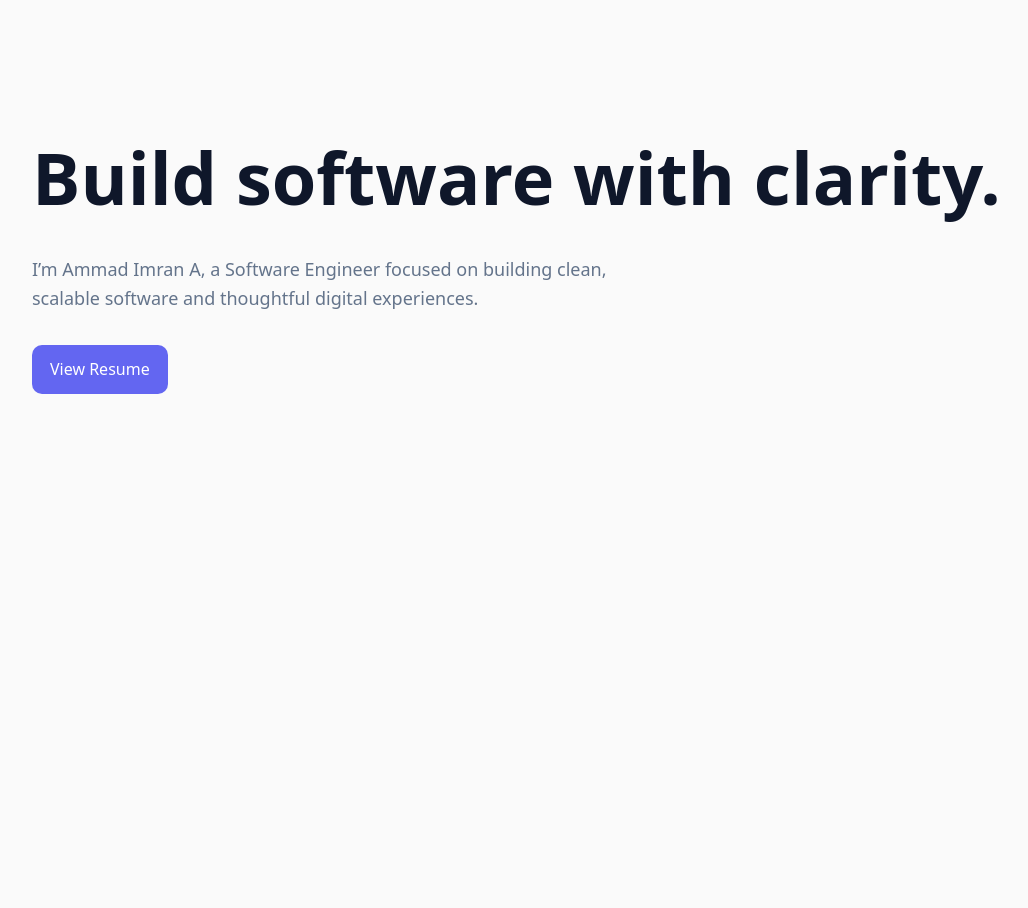
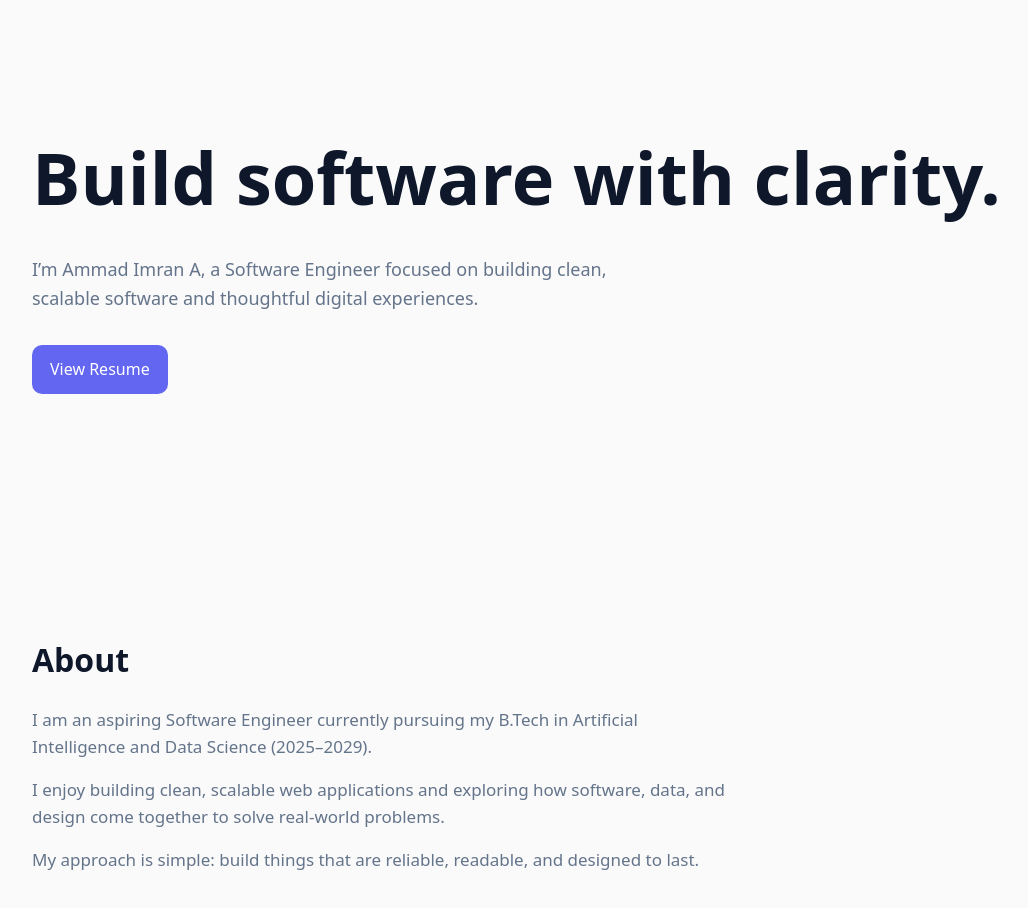
Before and after one commit to iimr4n/portfolio-js, a Next.js app: page / in a window 1280 px wide. Shown: the top 908 px of the page, without its empty margins (82-1110 px from the left). Before the commit the page ends 800 px from the top, so only its background shows below. Built offline with nearby package versions, Linux system fonts and the light colour scheme.

Commit message:
Update page.jsx

```diff
--- a/app/page.jsx
+++ b/app/page.jsx
@@ -1,5 +1,11 @@
 import Hero from "../components/Hero";
+import About from "../components/About";
 
 export default function Home() {
-  return <Hero />;
+  return (
+    <>
+      <Hero />
+      <About />
+    </>
+  );
 }
```
